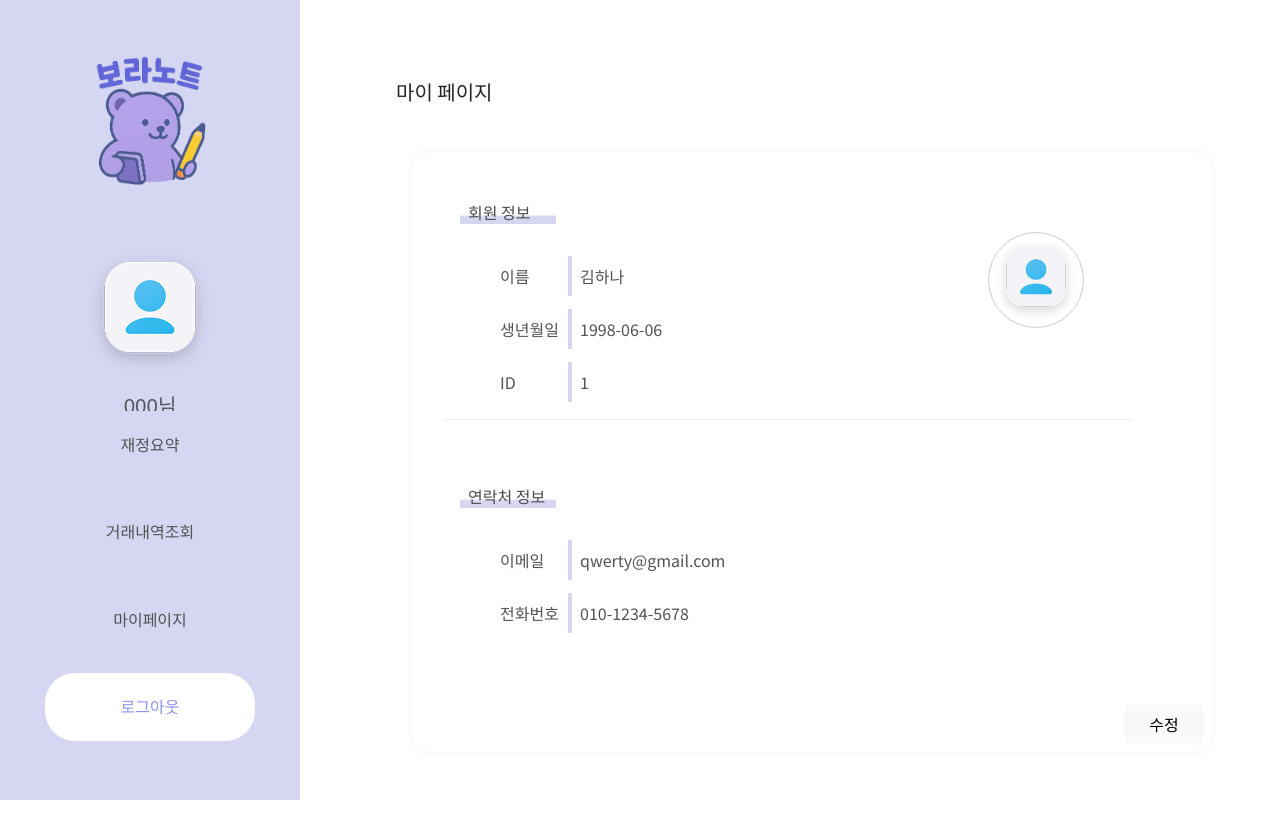
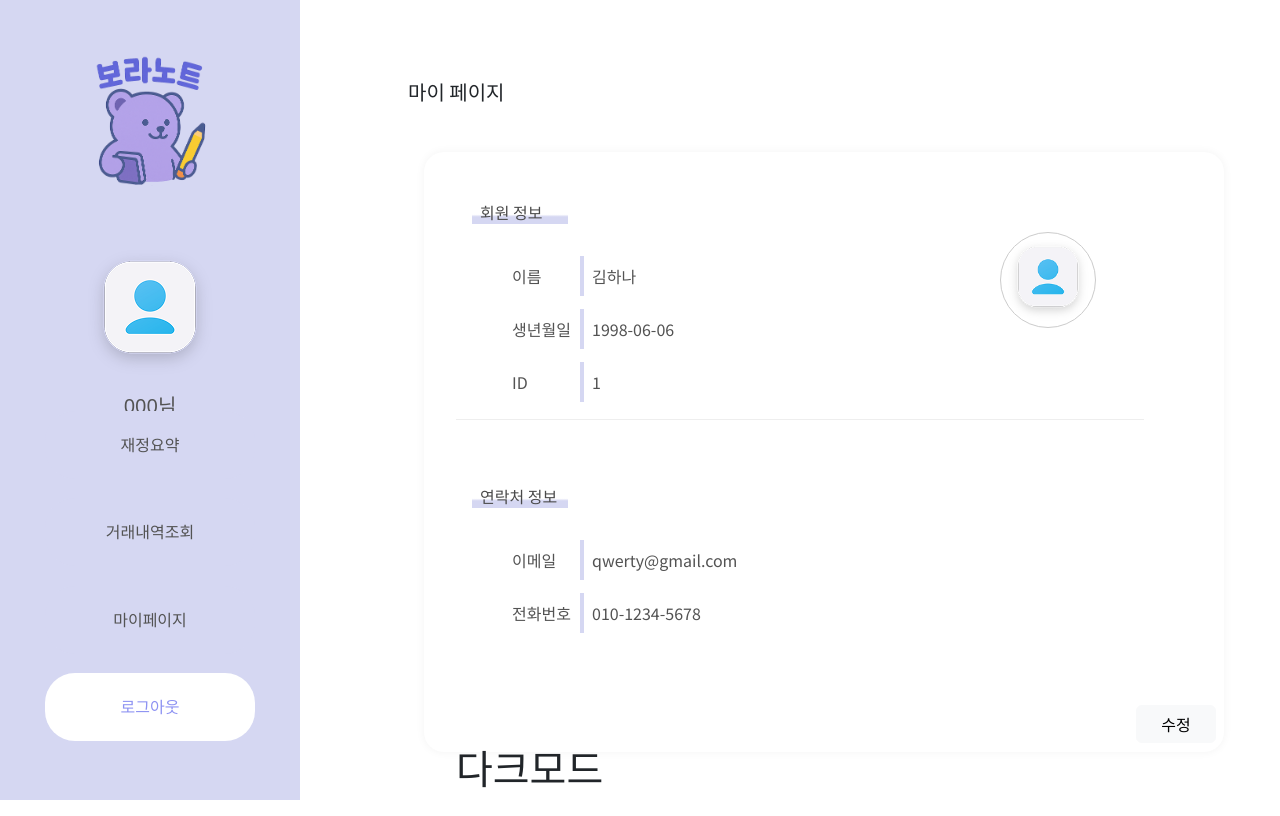
Before and after one commit to Mminjae/Skeleton_project, a Vue app in the folder project/: page /myPage in a window 1280 px wide. Built offline with nearby package versions, Linux system fonts and the light colour scheme; data requests are answered from the project's data file.

Commit message:
fix: 버튼위치 수정, 에러메세지 위치 수정 (#73)

```diff
--- a/project/src/views/ViewMyPage.vue
+++ b/project/src/views/ViewMyPage.vue
@@ -28,27 +28,27 @@
             <div class="label">{{ item.label }}</div>
             <div class="value">{{ item.value }}</div>
           </div>
-          <!-- 버튼  -->
-          <div id="btn-group">
-            <ButtonEdit />
-            <!-- <ButtonDelete /> -->
-          </div>
         </div>
+        <!-- 버튼  -->
+        <!-- <ButtonDelete /> -->
+        <ButtonEdit class="btn-edit" />
+        <TheDark />
       </div>
     </div>
   </div>
   <!-- 탈퇴 모달 -->
-  <ModalDelete />
+  <!-- <ModalDelete /> -->
 </template>
 
 <script setup>
 import { onMounted, computed } from 'vue'
 import { useUserStore } from '@/stores/userStore'
 import { useRoute } from 'vue-router'
-import ModalDelete from '@/components/modal/ModalDelete.vue'
+// import ModalDelete from '@/components/modal/ModalDelete.vue'
 // import ButtonDelete from '@/components/base/ButtonDelete.vue'
 import ButtonEdit from '@/components/base/ButtonEdit.vue'
 import defaultProfile from '@/assets/imgs/user.png'
+import TheDark from '@/layouts/TheDark.vue'
 
 // 로그인 된 정보 가져오기
 const route = useRoute()
@@ -63,7 +63,7 @@ const contactInfo = computed(() => userStore.contactInfo)
 const profileImage = computed(() => userStore.profileImage)
 </script>
 
-<style scoped>
+<style>
 * {
   margin: 0;
   padding: 0;
@@ -160,11 +160,10 @@ const profileImage = computed(() => userStore.profileImage)
 }
 
 /* 버튼 */
-#btn-group {
-  margin-left: 41rem;
-  margin-top: 4rem;
-}
-.btn-group {
-  margin: 0.5rem;
+.btn-edit {
+  margin-left: 42.5rem;
+  margin-top: 7.8rem;
+  position: relative;
+  white-space: nowrap;
 }
 </style>
--- a/project/src/views/ViewProfileEdit.vue
+++ b/project/src/views/ViewProfileEdit.vue
@@ -26,7 +26,7 @@
                   @input="validateItem(item)"
                 />
               </div>
-              <div class="text-danger" v-if="errors[item.label]">
+              <div class="text-danger text-right" v-if="errors[item.label]">
                 {{ errors[item.label] }}
               </div>
             </div>
@@ -71,11 +71,9 @@
               {{ errors[item.label] }}
             </div>
           </div>
-          <!-- 버튼 -->
-          <div id="btn-group">
-            <ButtonSave />
-          </div>
         </div>
+        <!-- 버튼 -->
+        <ButtonSave class="btn-save" />
         <ButtonDelete class="btn-delete" />
       </div>
     </div>
@@ -112,11 +110,11 @@ const validateItem = (item) => {
     case '이름':
       errors.value[label] = /^[가-힣]{2,5}$/.test(value) ? '' : '이름은 한글 2~5자여야 합니다.'
       break
-    case '생년월일':
-      errors.value[label] = /^\d{4}\-\d{1,2}\-\d{1,2}$/.test(value)
-        ? ''
-        : '2021-2-17 형식으로 입력해주세요.'
-      break
+    // case '생년월일':
+    //   errors.value[label] = /^\d{4}\-\d{1,2}\-\d{1,2}$/.test(value)
+    //     ? ''
+    //     : '2021-2-17 형식으로 입력해주세요.'
+    //   break
     case '이메일':
       errors.value[label] = /^[^\s@]+@[^\s@]+\.[^\s@]+$/.test(value)
         ? ''
@@ -211,18 +209,13 @@ const handleFileChange = async (event) => {
   background-color: white;
 }
 
-/* 정보 공통 */
+/* 공통 */
 .info-item {
   display: flex;
   align-items: center;
   margin-bottom: 1.6rem;
   margin-left: 2rem;
   width: 20rem;
-}
-
-.info-item .value {
-  flex: 1;
-  color: #535353;
 }
 
 .fixed-id {
@@ -273,8 +266,6 @@ const handleFileChange = async (event) => {
 
 /* 입력창 스타일 */
 .form-control {
-  /* display: inline; */
-  /* margin-left: 5rem; */
   width: 13.9rem;
   margin-left: 1rem;
   position: relative;
@@ -283,11 +274,15 @@ const handleFileChange = async (event) => {
 
 /* 에러 메시지 */
 .text-danger {
-  /* display: inline; */
   font-size: 0.85rem;
-  color: #e53935 !important;
-  /* margin-left: 5rem; */
   text-align: right;
+  margin-top: -1.3rem;
+  min-height: 1.2rem;
+  white-space: nowrap;
+}
+
+.text-right {
+  margin-left: 11.5rem;
 }
 
 /* 프로필 */
@@ -304,15 +299,15 @@ const handleFileChange = async (event) => {
 }
 
 /* 버튼 */
-#btn-group {
-  margin-left: 41rem;
+.btn-save {
+  margin-left: 42.5rem;
+  margin-top: 6.3rem;
+  position: relative;
   /* margin-top: 2.7rem; */
 }
-.btn-group {
-  margin: 0.5rem;
-}
+
 .btn-delete {
-  margin-top: 6.7rem;
+  margin-top: -3.7rem;
   margin-left: 37em;
 }
 .profile-edit {
```
